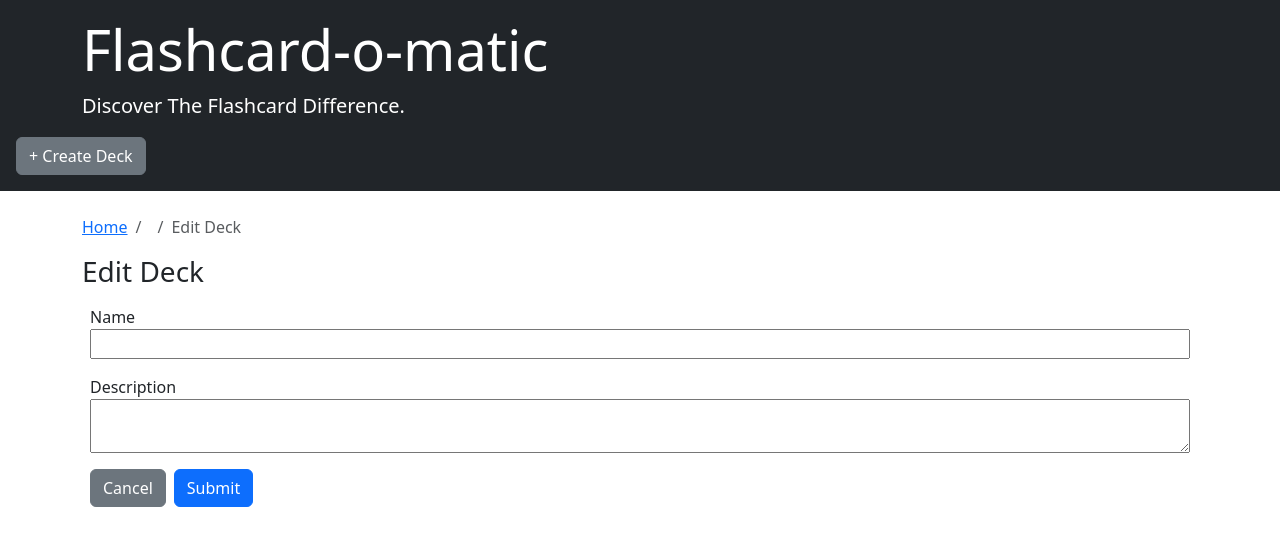
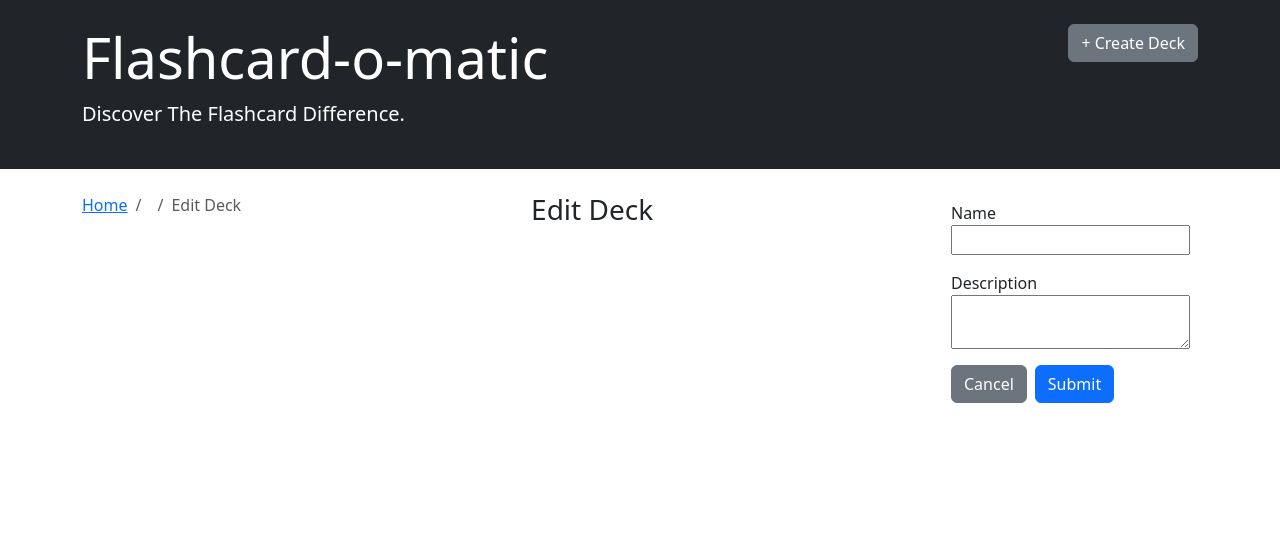
Before and after one commit to teuthix/flashcard-app, a React (Create React App) app: page /decks/1/edit in a window 1280 px wide. Shown: the top 546 px of the page. Built offline with nearby package versions, Linux system fonts and the light colour scheme; no server answers; a web font is replaced by a local one.

Commit message:
decks in two columns on desktop, one column on mobile

```diff
--- a/src/Layout/DecksHome.js
+++ b/src/Layout/DecksHome.js
@@ -6,7 +6,7 @@ function DecksHome({ decks, handleClick }) {
   //returns each deck as a card in this format
   const eachDeck = decks.map((deck) => {
     return (
-      <div className="card d-flex p-2 mb-3" key={deck.id}>
+      <div className="card d-flex p-2 mb-3 item" key={deck.id}>
         <div className="card-body">
           <h5 className="card-title">{deck.name}</h5>
           <h6 className="card-subtitle">
@@ -42,10 +42,10 @@ function DecksHome({ decks, handleClick }) {
 
   return (
     <div className="d-flex flex-row">
-      <h3 className="border border-5 p-4 mx-5 w-25 align-self-start">
+      {/* <h3 className="border border-5 p-4 mx-5 w-25 align-self-start">
         All Decks
-      </h3>
-      <div>{eachDeck}</div>
+      </h3> */}
+      <div className="container">{eachDeck}</div>
     </div>
   );
 }
--- a/src/Layout/Header.js
+++ b/src/Layout/Header.js
@@ -4,8 +4,9 @@ import { Link } from "react-router-dom";
 function Header() {
   return (
     // <header className="jumbotron bg-dark">
-    <header className="d-flex flex-wrap p-3 mb-4 bg-dark">
-      <div className="container text-white">
+    <header className="d-flex bg-dark mb-4 p-4">
+      <div className="container">
+        <div className=" text-white">
           <h1 className="display-4">Flashcard-o-matic</h1>
           <p className="lead">Discover The Flashcard Difference.</p>
         </div>
@@ -14,6 +15,7 @@ function Header() {
             + Create Deck
           </button>
         </Link>
+      </div>
     </header>
   );
 }
--- a/src/Layout/index.css
+++ b/src/Layout/index.css
@@ -2,3 +2,20 @@
     border-width: 40px;
 
 }
+
+
+
+  @media all and (min-width: 800px) {
+    .container {
+        display: flex;
+        flex-wrap: wrap;
+        justify-content: space-between;
+      }
+
+      .item {
+        width: 45%;
+        padding-bottom: 32%; /* Same as width, sets height */
+        margin-bottom: 2%; /* (100-32*3)/2 */
+        position: relative;
+      }
+  }
```
Lines whose indentation alone changed are shown as unchanged.
